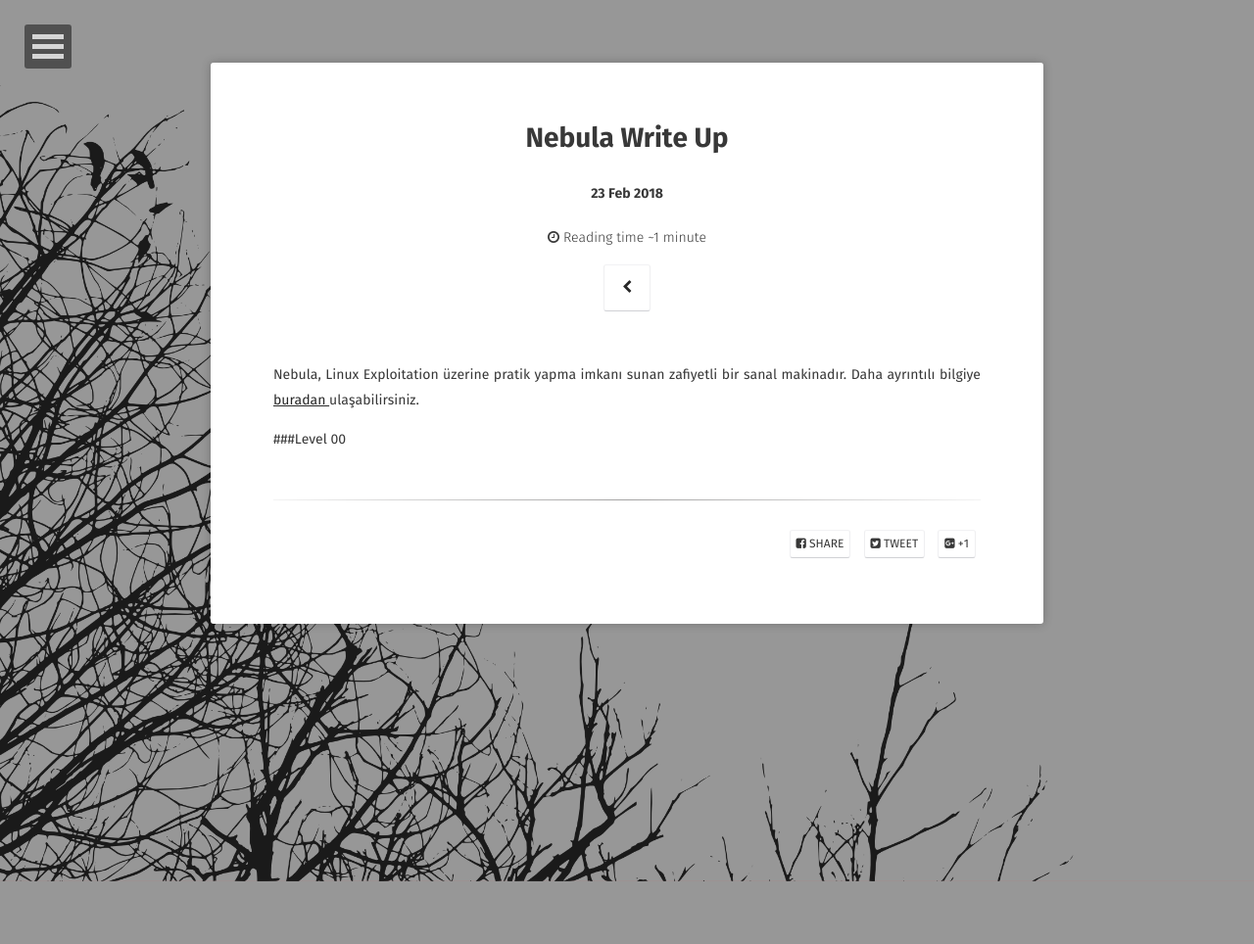
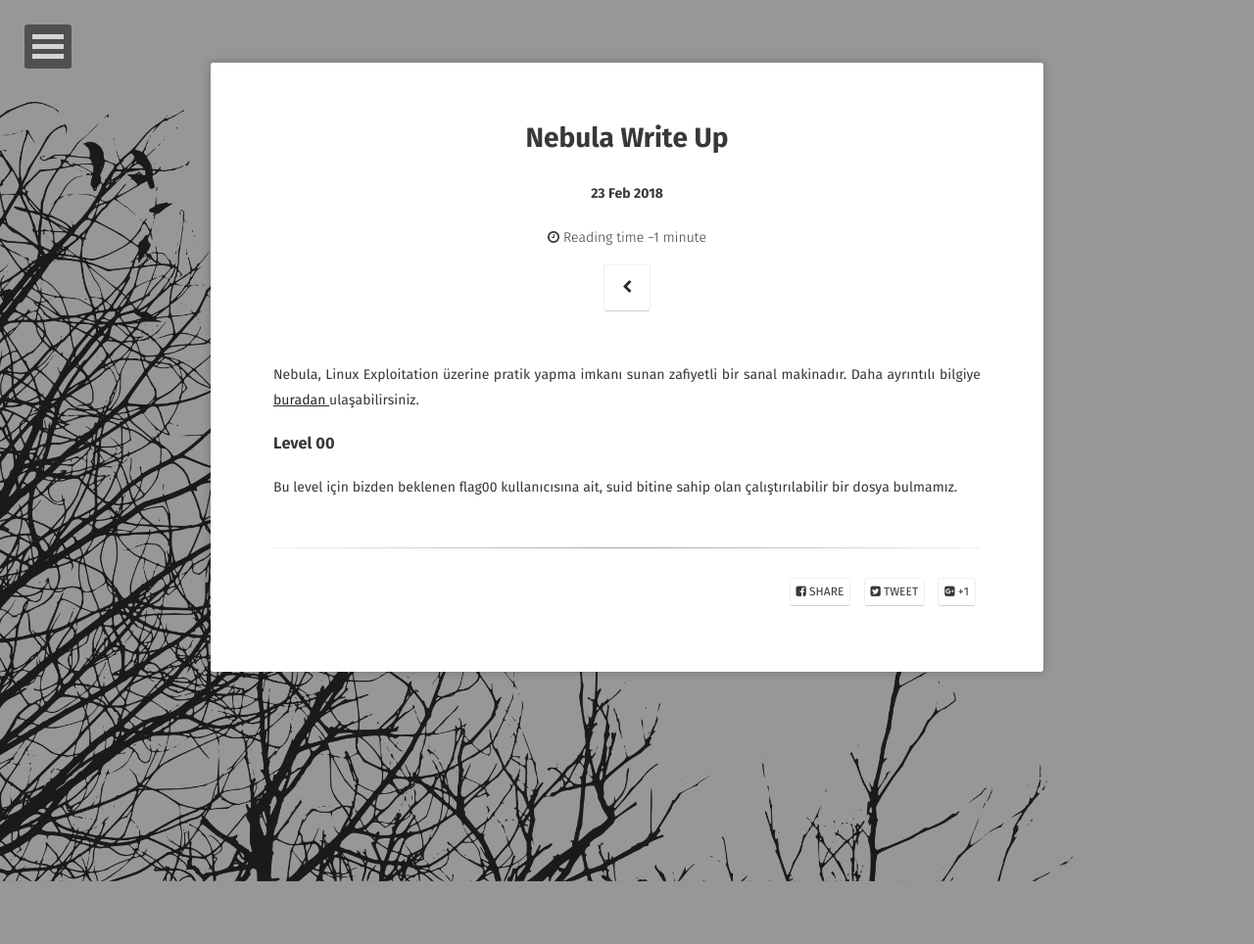
Before and after one commit to burcudemiralp/burcudemiralp.github.io, a Jekyll site: the page built from _posts/2018-02-23-nebula-writeup.md, in a window 1280 px wide. Shown: the whole page at 98% size. Built offline with Jekyll 4.4.1, drawn with Linux system fonts in a browser that asks for light colours; some web fonts are replaced.

Commit message:
Update 2018-02-23-nebula-writeup.md

```diff
--- a/_posts/2018-02-23-nebula-writeup.md
+++ b/_posts/2018-02-23-nebula-writeup.md
@@ -7,4 +7,6 @@ comments: false
   Nebula, Linux Exploitation üzerine pratik yapma imkanı sunan zafiyetli bir sanal makinadır. Daha ayrıntılı bilgiye
 [ buradan ](https://exploit-exercises.com/nebula/) ulaşabilirsiniz.
 
-###Level 00
+### Level 00
+
+Bu level için bizden beklenen flag00 kullanıcısına ait, suid bitine sahip olan çalıştırılabilir bir dosya bulmamız.
```
